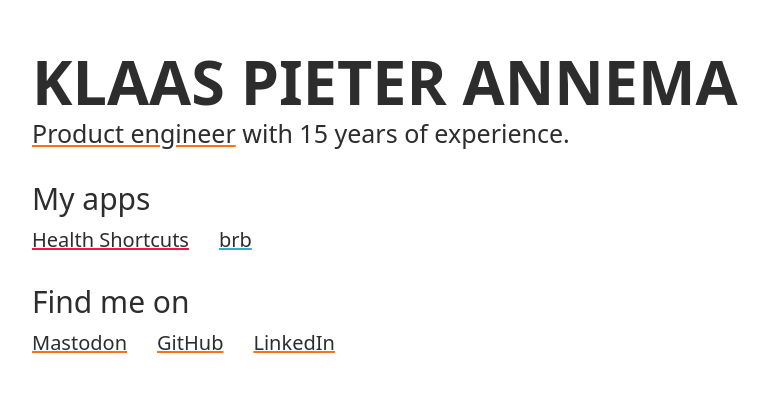
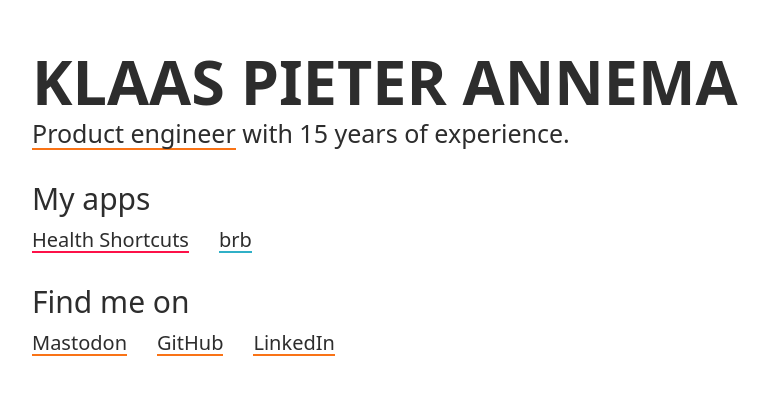
Before and after one commit to klaaspieter/annemame, an Eleventy site: page src/index.md in a window 1280 px wide. Shown: the part 197-592 px from the top of the page, without its empty margins (223-992 px from the left). Built offline with nearby package versions, Linux system fonts and the light colour scheme; Eleventy itself is replaced by a stand-in of ours; files that its build step writes are made by us from their sources.

Commit message:
Make links more interesting

```diff
--- a/src/_includes/stylesheets/global.css
+++ b/src/_includes/stylesheets/global.css
@@ -58,6 +58,38 @@
   text-decoration-color: var(--color-accent);
 }
 
+a {
+  text-decoration: none;
+  color: var(--color-text);
+  position: relative;
+  transition: all .15s cubic-bezier(.2, 0, 0, 1);
+  z-index: 1;
+}
+
+a:after {
+  content: '';
+  display: block;
+  height: 2px;
+  position: absolute;
+  bottom: 0;
+  right: 0;
+  left: 0;
+  transition: all .15s cubic-bezier(.2, 0, 0, 1);
+  transform-origin: bottom center;
+  z-index: -1;
+  background: var(--color-accent);
+}
+
+a:hover {
+  color: white;
+}
+
+a:hover:after {
+  right: 0;
+  left: 0;
+  height: 100%;
+}
+
 .health-shortcuts {
   --color-accent: var(--color-health-shortcuts-primary);
 }
```
